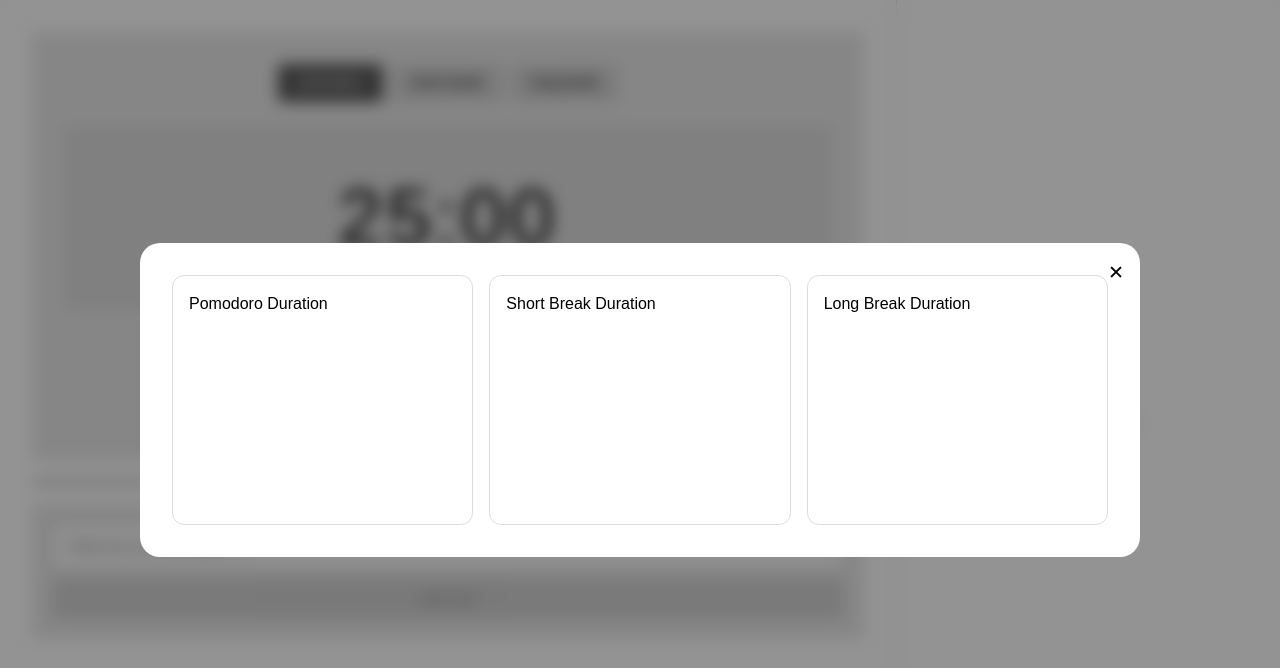
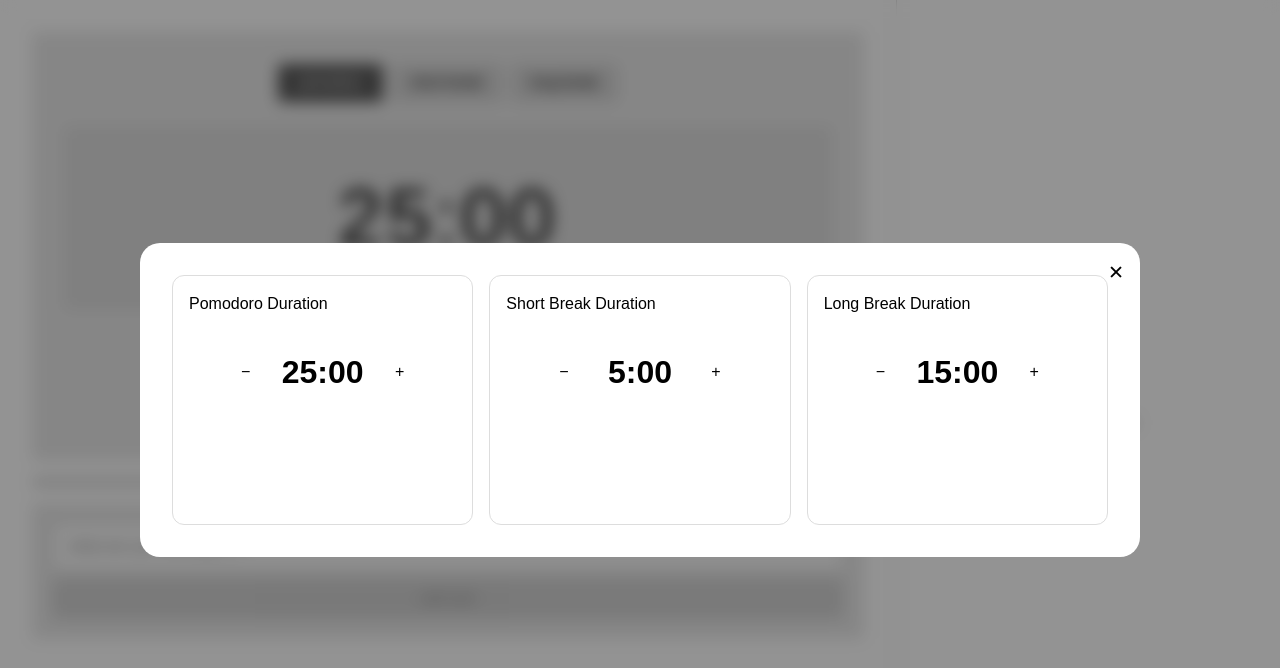
Before and after one commit to SepideNorouzi/pomodoro-timer, a React (Vite) app: page / in a window 1280 px wide. Both pictures are taken after a click on the button "⚙️". Shown: the top 668 px of the page. Built offline with nearby package versions, Linux system fonts and the light colour scheme.

Commit message:
implement useContext for task state management

```diff
--- a/src/App.tsx
+++ b/src/App.tsx
@@ -6,7 +6,7 @@
 import TaskInput from "./components/TaskInput/TaskInput";
 import Sidebar from "./components/Sidebar/Sidebar";
 import { useTimer } from "./hooks/UseTimer";
-import { useTasks } from "./hooks/UseTasks";
+
 import SettingsModal from "./components/Setting/SettingsModal";
 import "./App.css";
 
@@ -14,7 +14,6 @@
 //   sidebar      → flex: 1        (takes the remaining 30%)
 const App: React.FC = () => {
   const timer = useTimer();
-  const taskManager = useTasks();
   const [isSettingsOpen, setIsSettingsOpen] = useState(false);
   const [isExpanded, setIsExpanded] = useState(false);
 
@@ -54,16 +53,11 @@
         <ProgressBar progress={timer.progress} />
 
         {/* Task input*/}
-        {!isExpanded && <TaskInput onAddTask={taskManager.addTask} />}
+        {!isExpanded && <TaskInput />}
       </main>
 
       {/* Sidebar (30%)*/}
-      {!isExpanded && (
-        <Sidebar
-          tasks={taskManager.tasks}
-          onDeleteTask={taskManager.deleteTask}
-        />
-      )}
+      {!isExpanded && <Sidebar />}
 
       <SettingsModal isOpen={isSettingsOpen} onClose={closeSettings} />
     </div>
--- /dev/null
+++ b/src/components/Setting/DurationSetting.tsx
@@ -0,0 +1,33 @@
+interface DurationSettingProps {
+  title: string;
+  value: number;
+  onIncrement: () => void;
+  onDecrement: () => void;
+}
+
+const DurationSetting = ({
+  title,
+  value,
+  onIncrement,
+  onDecrement,
+}: DurationSettingProps) => {
+  return (
+    <div className="settings-card">
+      <h2>{title}</h2>
+
+      <div className="duration-control">
+        <button onClick={onDecrement} className="duration-btn">
+          −
+        </button>
+
+        <span className="duration-value">{value}:00</span>
+
+        <button onClick={onIncrement} className="duration-btn">
+          +
+        </button>
+      </div>
+    </div>
+  );
+};
+
+export default DurationSetting;
--- a/src/components/Setting/SettingsModal.css
+++ b/src/components/Setting/SettingsModal.css
@@ -53,3 +53,28 @@
   font-size: 1.2rem;
   cursor: pointer;
 }
+
+.duration-control {
+  display: flex;
+  align-items: center;
+  justify-content: center;
+
+  gap: 1rem;
+
+  margin-top: 2rem;
+}
+
+.duration-btn {
+  width: 40px;
+  height: 40px;
+
+  cursor: pointer;
+}
+
+.duration-value {
+  font-size: 2rem;
+  font-weight: bold;
+
+  min-width: 80px;
+  text-align: center;
+}
--- a/src/components/Setting/SettingsModal.tsx
+++ b/src/components/Setting/SettingsModal.tsx
@@ -1,3 +1,5 @@
+import { useState } from "react";
+import DurationSetting from "./DurationSetting";
 import "./SettingsModal.css";
 
 interface SettingsModalProps {
@@ -5,37 +7,47 @@
   onClose: () => void;
 }
 
-const SettingsModal = ({
-  isOpen,
-  onClose,
-}: SettingsModalProps) => {
+const SettingsModal = ({ isOpen, onClose }: SettingsModalProps) => {
+  const [pomodoroMinutes, setPomodoroMinutes] = useState(25);
+  const [shortBreakMinutes, setShortBreakMinutes] = useState(5);
+  const [longBreakMinutes, setLongBreakMinutes] = useState(15);
+
   if (!isOpen) return null;
 
   return (
     <div className="modal-overlay">
       <div className="modal-container">
-
-        <button
-          className="close-button"
-          onClick={onClose}
-        >
+        <button className="close-button" onClick={onClose}>
           ✕
         </button>
 
         <div className="settings-grid">
+          <DurationSetting
+            title="Pomodoro Duration"
+            value={pomodoroMinutes}
+            onIncrement={() => setPomodoroMinutes((prev) => prev + 1)}
+            onDecrement={() =>
+              setPomodoroMinutes((prev) => Math.max(1, prev - 1))
+            }
+          />
 
-          <div className="settings-card">
-            <h2>Pomodoro Duration</h2>
-          </div>
+          <DurationSetting
+            title="Short Break Duration"
+            value={shortBreakMinutes}
+            onIncrement={() => setShortBreakMinutes((prev) => prev + 1)}
+            onDecrement={() =>
+              setShortBreakMinutes((prev) => Math.max(1, prev - 1))
+            }
+          />
 
-          <div className="settings-card">
-            <h2>Short Break Duration</h2>
-          </div>
-
-          <div className="settings-card">
-            <h2>Long Break Duration</h2>
-          </div>
-
+          <DurationSetting
+            title="Long Break Duration"
+            value={longBreakMinutes}
+            onIncrement={() => setLongBreakMinutes((prev) => prev + 1)}
+            onDecrement={() =>
+              setLongBreakMinutes((prev) => Math.max(1, prev - 1))
+            }
+          />
         </div>
 
       </div>
--- a/src/components/Sidebar/Sidebar.tsx
+++ b/src/components/Sidebar/Sidebar.tsx
@@ -1,16 +1,12 @@
 import React from "react";
-import { type Task } from "../../types";
 import TaskList from "./TaskList";
+import { useTaskContext } from "../../context/TaskContext";
 
-interface SidebarProps {
-  tasks: Task[];
-  onDeleteTask: (id: string) => void;
-}
-
-const Sidebar: React.FC<SidebarProps> = ({ tasks, onDeleteTask }) => {
+const Sidebar: React.FC = () => {
+  const { tasks } = useTaskContext();
   return (
     <aside className="sidebar">
-      <TaskList tasks={tasks} onDeleteTask={onDeleteTask} />
+      <TaskList tasks={tasks} />
     </aside>
   );
 };
--- a/src/components/Sidebar/TaskItem.tsx
+++ b/src/components/Sidebar/TaskItem.tsx
@@ -1,16 +1,18 @@
 import React from "react";
 import { type Task } from "../../types";
 import { formatTime } from "../TimerPanel/TimerDisplay";
+import { useTaskContext } from "../../context/TaskContext";
 
 interface TaskItemProps {
   task: Task;
-  onDeleteTask: (id: string) => void;
 }
 
 // Renders one task row: task name on the left, total time logged on the right.
 // It reuses the `formatTime` utility from TimerDisplay so MM:SS formatting
 // is consistent across the whole app
-const TaskItem: React.FC<TaskItemProps> = ({ task, onDeleteTask }) => {
+const TaskItem: React.FC<TaskItemProps> = ({ task }) => {
+  // Only the actual task object remains a prop, because TaskItem is rendering one specific task
+  const { deleteTask } = useTaskContext();
   return (
     <div className="task-item">
       <span className="task-item__name">{task.name}</span>
@@ -19,12 +21,7 @@
         {formatTime(task.totalSeconds)}
       </span>
 
-      <button
-        className="task-item__delete"
-        onClick={() => onDeleteTask(task.id)}
-      >
-        🗑
-      </button>
+      <button onClick={() => deleteTask(task.id)}>Delete</button>
     </div>
   );
 };
--- a/src/components/Sidebar/TaskList.tsx
+++ b/src/components/Sidebar/TaskList.tsx
@@ -4,7 +4,6 @@
 
 interface TaskListProps {
   tasks: Task[];
-  onDeleteTask: (id: string) => void;
 }
 
 // Two states:
@@ -12,7 +11,7 @@
 //   2. Has tasks → show the column headers + a TaskItem for each task
 
 // The header row ("task | duration") only appears once the list is non-empty,
-const TaskList: React.FC<TaskListProps> = ({ tasks, onDeleteTask }) => {
+const TaskList: React.FC<TaskListProps> = ({ tasks }) => {
   if (tasks.length === 0) {
     return (
       <div className="task-list task-list--empty">
@@ -31,7 +30,7 @@
 
       {/* Task rows */}
       {tasks.map((task) => (
-        <TaskItem key={task.id} task={task} onDeleteTask={onDeleteTask} />
+        <TaskItem key={task.id} task={task} />
       ))}
     </div>
   );
--- a/src/components/TaskInput/TaskInput.tsx
+++ b/src/components/TaskInput/TaskInput.tsx
@@ -1,18 +1,16 @@
 import React, { useState } from "react";
-
-interface TaskInputProps {
-  onAddTask: (name: string) => void;
-}
+import { useTaskContext } from "../../context/TaskContext";
 
 // Once "add task" is clicked, it calls onAddTask (lifting state up to useTasks)
 // and then clears itself.
-const TaskInput: React.FC<TaskInputProps> = ({ onAddTask }) => {
+const TaskInput: React.FC = () => {
   const [value, setValue] = useState<string>("");
+  const { addTask } = useTaskContext();
 
   const handleAdd = () => {
     if (!value.trim()) return; // don't submit empty strings
-    onAddTask(value);
-    setValue("");              // reset field after submission
+    addTask(value);
+    setValue(""); // reset field after submission
   };
 
   // Pressing Enter should also submit
--- /dev/null
+++ b/src/context/TaskContext.tsx
@@ -0,0 +1,39 @@
+import {
+  createContext,
+  useContext,
+  type ReactNode,
+} from "react";
+
+import { useTasks } from "../hooks/UseTasks";
+
+const TaskContext = createContext<
+  ReturnType<typeof useTasks> | undefined
+>(undefined);
+
+interface TaskProviderProps {
+  children: ReactNode;
+}
+
+export const TaskProvider = ({
+  children,
+}: TaskProviderProps) => {
+  const taskManager = useTasks();
+
+  return (
+    <TaskContext.Provider value={taskManager}>
+      {children}
+    </TaskContext.Provider>
+  );
+};
+
+export const useTaskContext = () => {
+  const context = useContext(TaskContext);
+
+  if (!context) {
+    throw new Error(
+      "useTaskContext must be used inside TaskProvider"
+    );
+  }
+
+  return context;
+};
--- a/src/main.tsx
+++ b/src/main.tsx
@@ -2,9 +2,12 @@
 import { createRoot } from "react-dom/client";
 import "../global.css";
 import App from "./App.tsx";
+import { TaskProvider } from "./context/TaskContext.tsx";
 
 createRoot(document.getElementById("root")!).render(
-  <StrictMode>
-    <App />
-  </StrictMode>,
+  <TaskProvider>
+    <StrictMode>
+      <App />
+    </StrictMode>
+  </TaskProvider>,
 );
```
